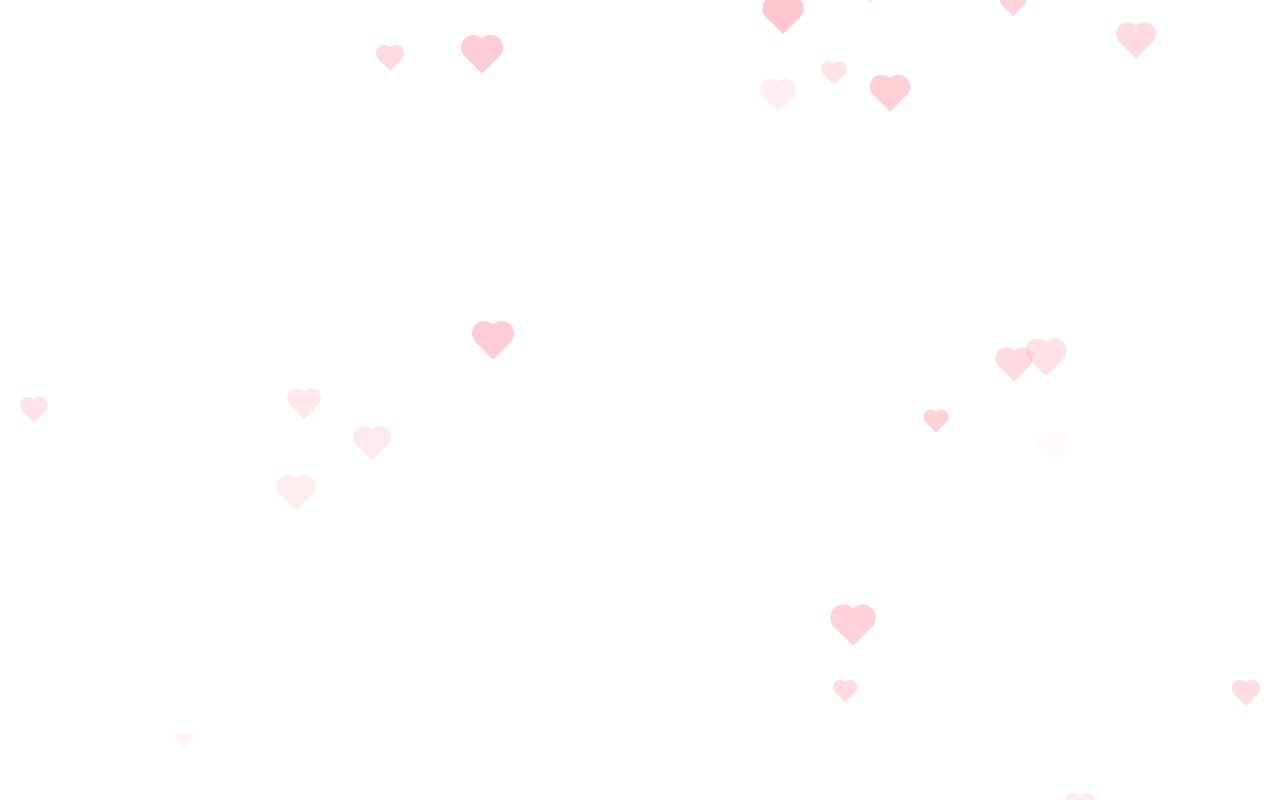
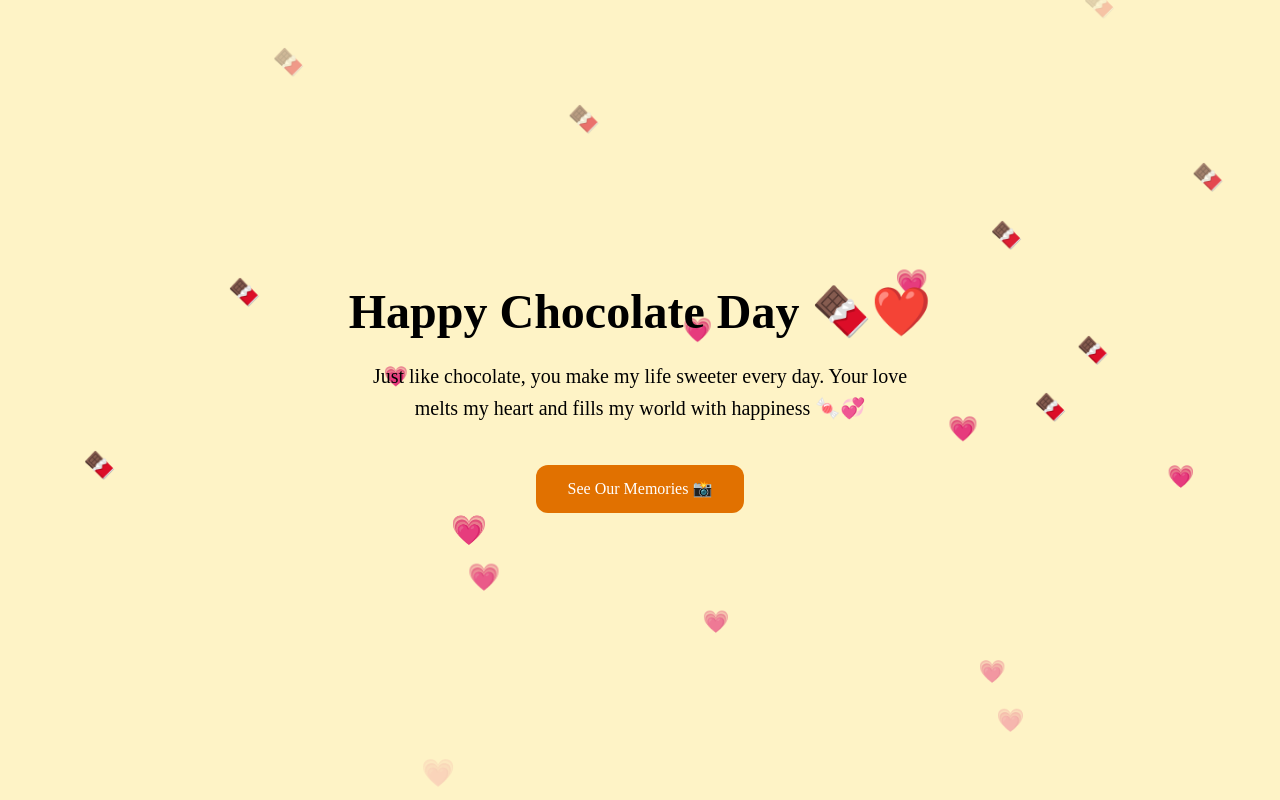
Before and after one commit to abhijeetvr12/Velentine, a React (Vite) app: page /chocolate-day in a window 1280 px wide. Before the commit this address had no page. Built offline with nearby package versions, Linux system fonts and the light colour scheme.

Commit message:
Chocolate

```diff
--- a/src/App.jsx
+++ b/src/App.jsx
@@ -9,6 +9,7 @@ import Reasons from "./pages/Reasons";
 import Secret from "./pages/Secret";
 import Final from "./pages/Final";
 import ProposalDay from "./pages/ProposalDay";
+import ChocolateDay from "./pages/ChocolateDay";
 
 function MusicController() {
   const location = useLocation();
@@ -29,6 +30,8 @@ function MusicController() {
         return "treatyoubetter.mp3"
       case "/proposal-day":
         return "attention.mp3"
+      case "/chocolate-day":
+        return "Closer.mp3"
 
       default:
         return "/lover.mp3";
@@ -53,6 +56,7 @@ export default function App() {
         <Route path="/final" element={<Final />} />
         <Route path="/rose-day" element={<RoseDay />} />
         <Route path="/proposal-day" element={<ProposalDay />} />
+        <Route path="/chocolate-day" element={<ChocolateDay />} />
 
       </Routes>
     </BrowserRouter>
--- /dev/null
+++ b/src/pages/ChocolateDay.jsx
@@ -0,0 +1,105 @@
+import { motion } from "framer-motion";
+import { useNavigate } from "react-router-dom";
+import { useEffect, useRef } from "react";
+
+export default function ChocolateDay() {
+  const navigate = useNavigate();
+  const audioRef = useRef(null);
+
+  // autoplay after first interaction
+  useEffect(() => {
+    const play = () => {
+      audioRef.current?.play().catch(() => {});
+      document.removeEventListener("click", play);
+    };
+    document.addEventListener("click", play);
+    return () => document.removeEventListener("click", play);
+  }, []);
+
+  return (
+    <div className="min-h-screen flex flex-col items-center justify-center bg-amber-100 text-center px-4 sm:px-6 py-10 relative overflow-hidden">
+
+      {/* 🎵 Song */}
+      <audio ref={audioRef} loop>
+        <source src="/music/chocolate.mp3" type="audio/mp3" />
+      </audio>
+
+      {/* 💖 Floating Hearts */}
+      <div className="absolute inset-0 pointer-events-none">
+        {Array.from({ length: 15 }).map((_, i) => (
+          <motion.div
+            key={i}
+            initial={{ y: "100vh", opacity: 0 }}
+            animate={{ y: "-10vh", opacity: [0, 1, 1, 0] }}
+            transition={{
+              duration: 9,
+              repeat: Infinity,
+              delay: i * 0.5,
+              ease: "linear",
+            }}
+            style={{
+              position: "absolute",
+              left: `${Math.random() * 100}%`,
+              fontSize: `${18 + Math.random() * 12}px`,
+            }}
+          >
+            💗
+          </motion.div>
+        ))}
+      </div>
+
+      {/* 🍫 Floating Chocolates */}
+      <div className="absolute inset-0 pointer-events-none">
+        {Array.from({ length: 12 }).map((_, i) => (
+          <motion.div
+            key={i}
+            initial={{ y: "-10vh", opacity: 0 }}
+            animate={{ y: "110vh", opacity: [0, 1, 1, 0] }}
+            transition={{
+              duration: 10,
+              repeat: Infinity,
+              delay: i * 0.6,
+              ease: "linear",
+            }}
+            style={{
+              position: "absolute",
+              left: `${Math.random() * 100}%`,
+              fontSize: "26px",
+            }}
+          >
+            🍫
+          </motion.div>
+        ))}
+      </div>
+
+      {/* Heading */}
+      <motion.h1
+        initial={{ scale: 0 }}
+        animate={{ scale: 1 }}
+        transition={{ duration: 0.8 }}
+        className="text-3xl sm:text-4xl md:text-5xl font-bold mb-6 z-10"
+      >
+        Happy Chocolate Day 🍫❤️
+      </motion.h1>
+
+      {/* Message */}
+      <motion.p
+        initial={{ opacity: 0, y: 30 }}
+        animate={{ opacity: 1, y: 0 }}
+        transition={{ delay: 0.6 }}
+        className="text-base sm:text-lg md:text-xl max-w-md sm:max-w-xl leading-relaxed z-10"
+      >
+        Just like chocolate, you make my life sweeter every day.
+        Your love melts my heart and fills my world with happiness 🍬💞
+      </motion.p>
+
+      {/* Button */}
+      <button
+        onClick={() => navigate("/gallery")}
+        className="mt-10 bg-amber-600 text-white px-6 sm:px-8 py-3 rounded-xl text-sm sm:text-base z-10"
+      >
+        See Our Memories 📸
+      </button>
+    </div>
+  );
+}
--- a/src/pages/ProposalDay.jsx
+++ b/src/pages/ProposalDay.jsx
@@ -33,10 +33,10 @@ export default function ProposalDay() {
   return (
     <div className="min-h-screen flex flex-col items-center justify-center bg-pink-100 text-center px-4 sm:px-6 py-10 relative overflow-hidden">
 
-      {/* 🎵 Background Song */}
+      {/* 🎵 Background Song
       <audio ref={audioRef} loop>
         <source src="/attention.mp3" type="audio/mp3" />
-      </audio>
+      </audio> */}
 
       {/* 💗 Floating Hearts */}
       <div className="absolute inset-0 pointer-events-none">
--- a/src/pages/Valentine.jsx
+++ b/src/pages/Valentine.jsx
@@ -87,7 +87,7 @@ export default function Valentine() {
       <motion.button
         whileHover={{ scale: 1.1 }}
         whileTap={{ scale: 0.95 }}
-        onClick={() => navigate("/proposal-day")}
+        onClick={() => navigate("/chocolate-day")}
         className="mt-10 bg-rose-500 text-white px-6 sm:px-8 py-3 rounded-xl text-base sm:text-lg z-10"
       >
         🌹 Valentine Week Surprise
```
Also changed, not shown: 1 other file (tests, documents, lock files or other folders).
